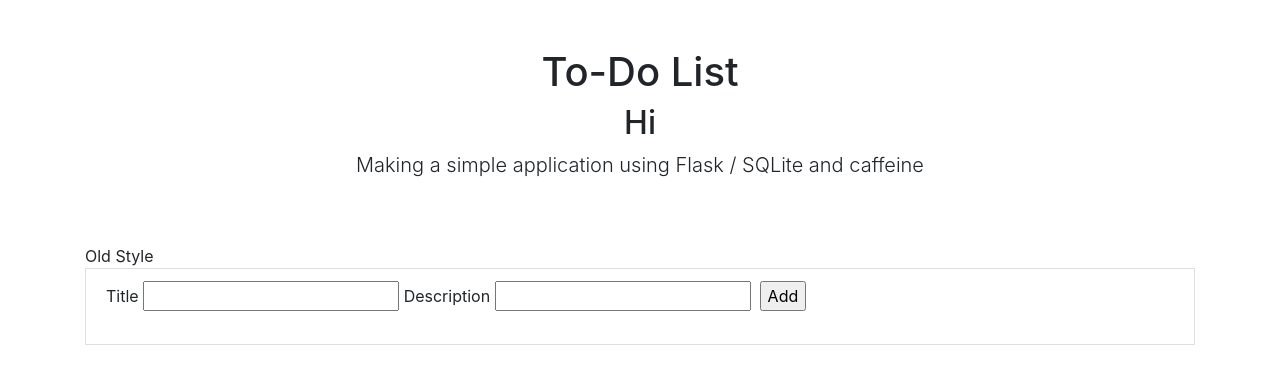
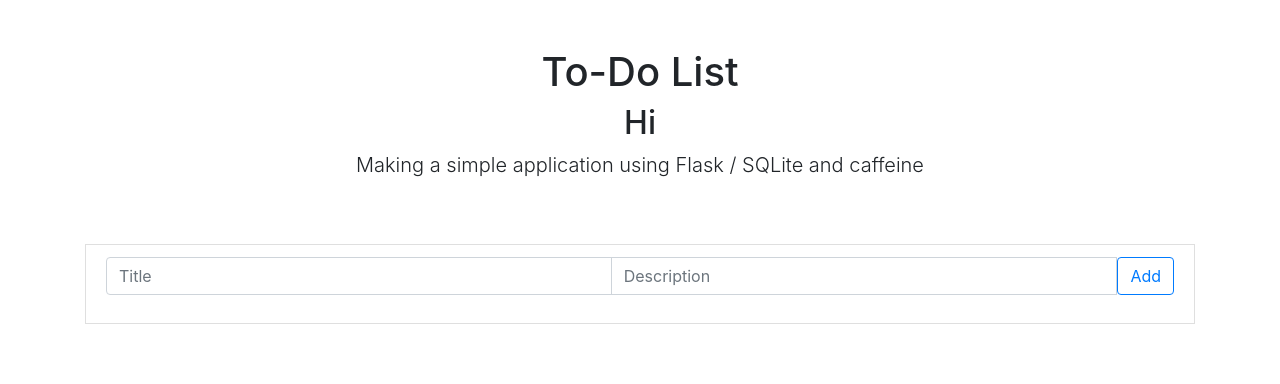
Before and after one commit to mikeritch/todo-flask, a Flask app: page / in a window 1280 px wide. Shown: the part 56-440 px from the top of the page. Run offline with Flask 2, Linux system fonts and the light colour scheme; data that the repository does not hold is empty; some libraries are stand-ins or nearby versions.

Commit message:
added Bootstrap to input forms

```diff
--- a/app/forms.py
+++ b/app/forms.py
@@ -10,6 +10,6 @@ class LoginForm(FlaskForm):
 
 class AddItemForm(FlaskForm):
     title = StringField(label="Title", validators=[DataRequired()])
-    description = StringField(label="Description",)
+    description = StringField(label="Description")
     #due_date = DateField(label="Due Date")
     add_button = SubmitField(label="")
--- a/app/templates/_forms.html
+++ b/app/templates/_forms.html
@@ -1,6 +1,6 @@
 {% macro render_field(field) %}
     {{ field.csfr_token }}
-    {{ field.label }}
+
     {{ field(**kwargs)|safe }}
     {% if field.errors %}
         <ul class=errors>
--- a/app/templates/index.html
+++ b/app/templates/index.html
@@ -10,10 +10,7 @@
         <h2 class="mt-1">Hi {{ current_user.username }}</h2>
         <p class="lead">Making a simple application using Flask / SQLite and caffeine</p>
       </div>
-
-
       <div class="col-lg-12 mt-5">
-        Old Style
         <ul class="list-unstyled list-group">
           {% for i in todos %}
           <li>
@@ -27,11 +24,15 @@
           </li>
           {% endfor %}
           <li>
-            <div class="list-group-item d-flex justify-content-between align-items-center">
+            <div class="list-group-item">
+
+
               <form action="{{ url_for("add") }}" method="post" name="new">
-                <span>{{ render_field(form.title) }}</span>
-                <span>{{ render_field(form.description) }}</span>
-                <span>{{ render_field(form.add_button, value="Add") }}</span>
+                <div class="input-group">
+                  {{ render_field(form.title, class="form-control input-group-prepend", placeholder="Title") }}
+                  {{ render_field(form.description, class="form-control", placeholder="Description") }}
+                  {{ render_field(form.add_button, value="Add", class="btn btn-outline-primary") }}
+                </div>
               </form>
             </div>
           </li>
```
